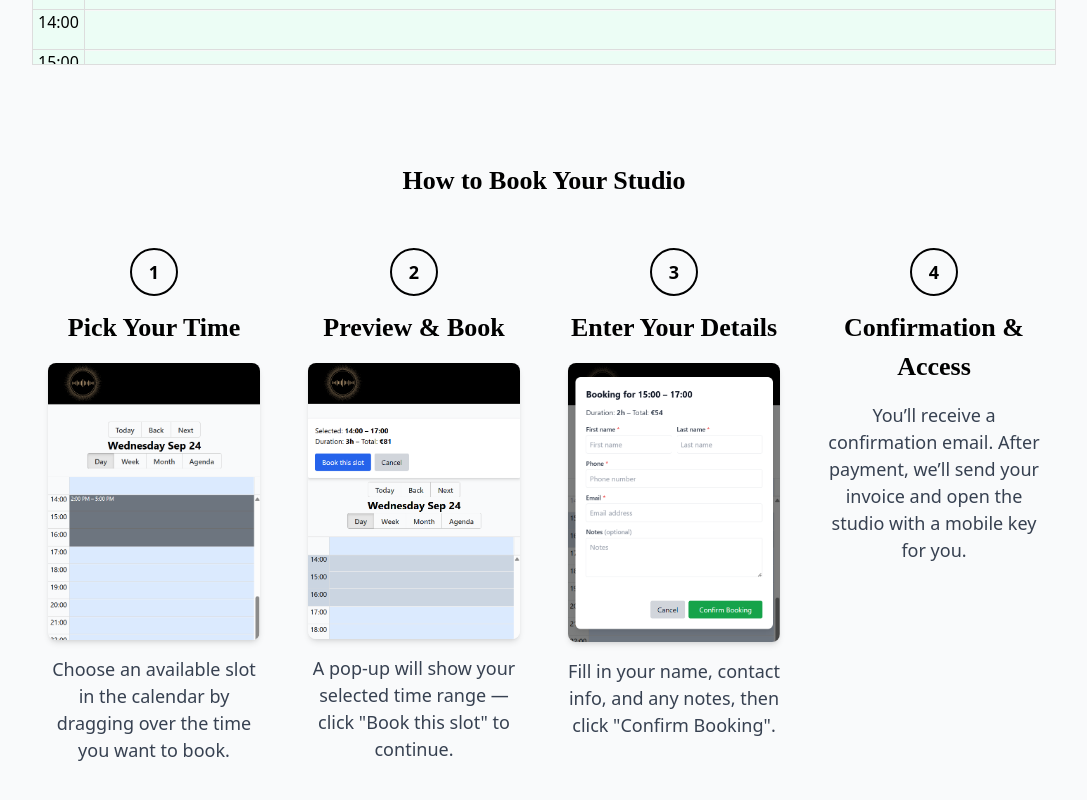
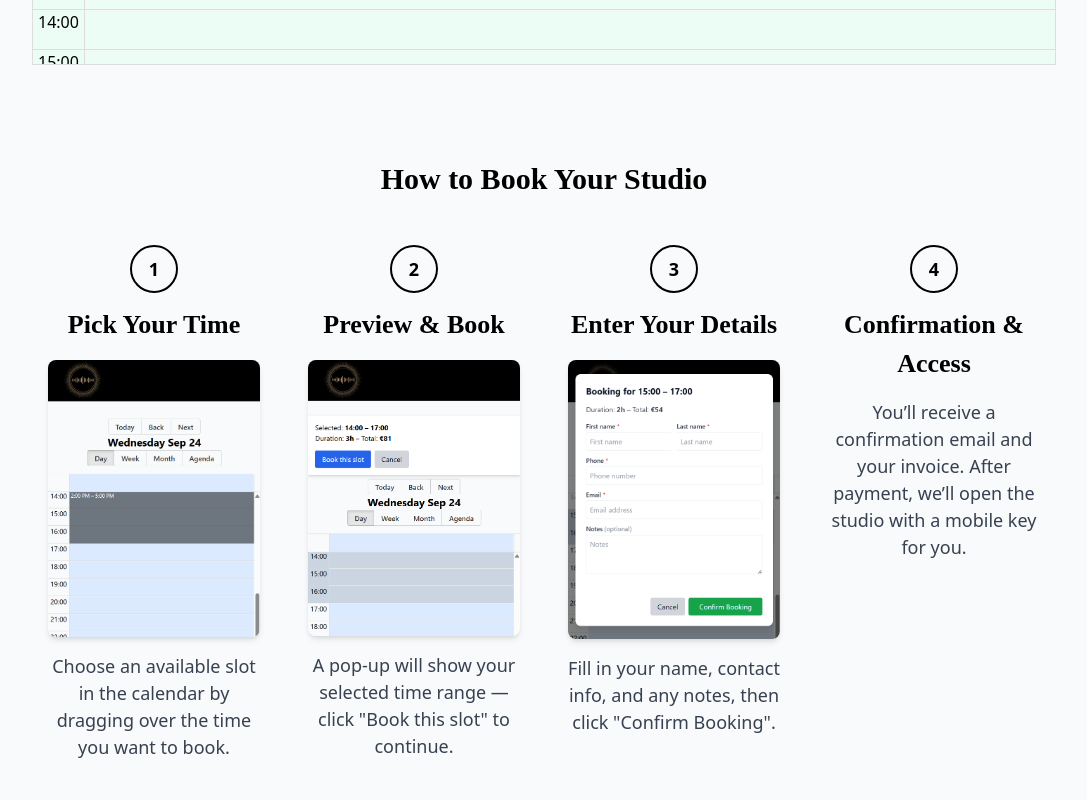
Before and after one commit to DenisHki/eclipse-productions, a React (Vite) app: page /booking in a window 1280 px wide. Shown: the part 783-1583 px from the top of the page, without its empty margins (96-1183 px from the left). Built offline with nearby package versions, Linux system fonts and the light colour scheme; no server answers; the database is empty.

Commit message:
Update booking instruction

```diff
--- a/src/components/BookingInstructions.tsx
+++ b/src/components/BookingInstructions.tsx
@@ -30,7 +30,7 @@ const steps: Step[] = [
   {
     title: "Confirmation & Access",
     description:
-      "You’ll receive a confirmation email. After payment, we’ll send your invoice and open the studio with a mobile key for you.",
+      "You’ll receive a confirmation email and your invoice. After payment, we’ll open the studio with a mobile key for you.",
   },
 ];
 
@@ -38,7 +38,7 @@ export default function BookingInstructions() {
   return (
     <section className="mt-12 w-full py-12">
       <div className="max-w-6xl mx-auto px-4">
-        <h2 className="text-center text-black text-font-lg font-titleFont font-bold mb-12">
+        <h2 className="text-center text-black text-3xl font-titleFont font-bold mb-12">
           How to Book Your Studio
         </h2>
         <div className="grid grid-cols-1 sml:grid-cols-2 lg:grid-cols-4 gap-12">
```
